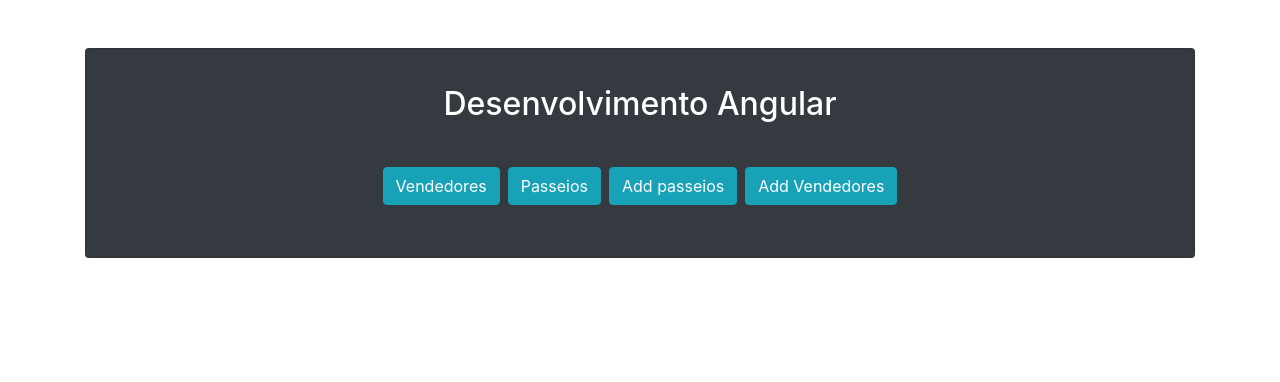
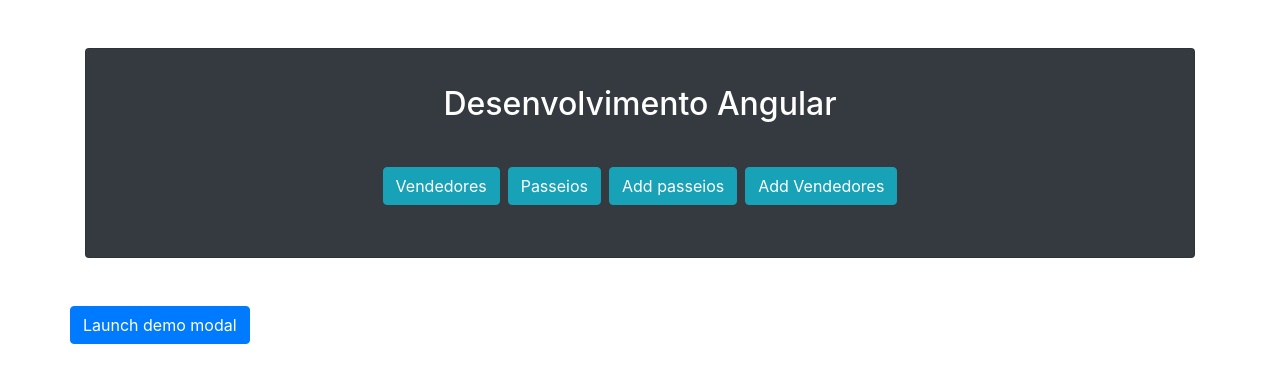
Before and after one commit to jefsantos/angularclient, an Angular app: page / in a window 1280 px wide. Shown: the top 382 px of the page. Built offline with nearby package versions, Linux system fonts and the light colour scheme.

Commit message:
update sexta 22/11/2019

```diff
--- a/src/app/app.component.html
+++ b/src/app/app.component.html
@@ -14,5 +14,12 @@
       </div>
       <router-outlet></router-outlet>
     </div>
+
+
+    <!-- Button trigger modal -->
+<button type="button" class="btn btn-primary" data-toggle="modal" data-target="#exampleModal">
+  Launch demo modal
+</button>
+
   </div>
 </div>
```
